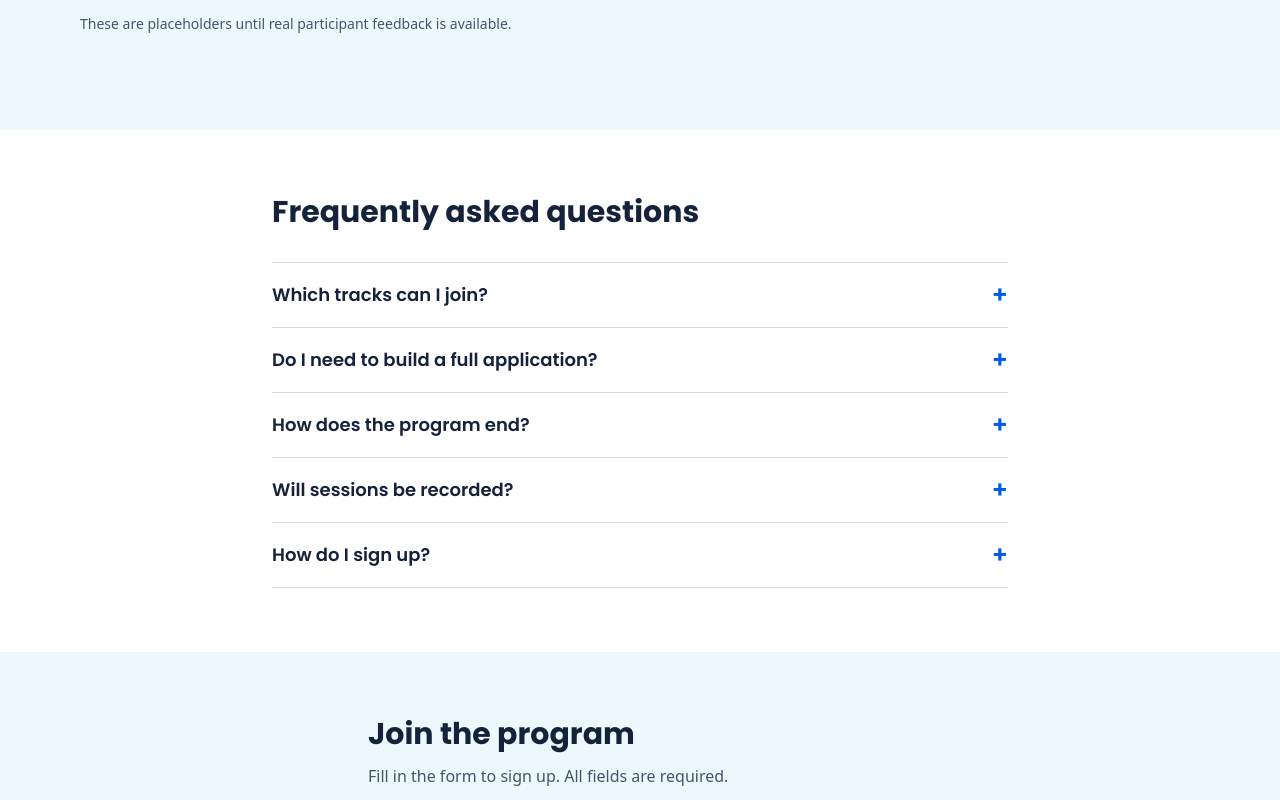
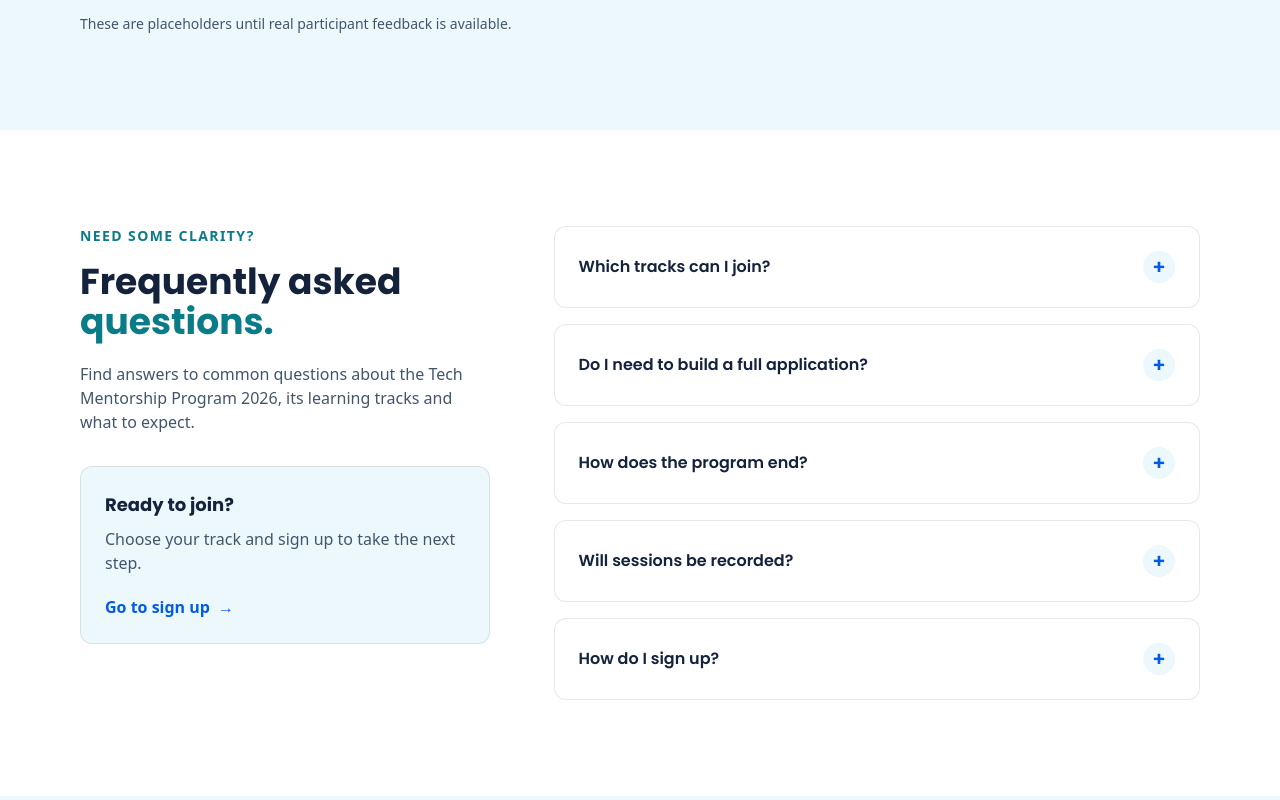
Before and after one commit to apankadavid/tech-mentorship-landing, a React (Vite) app: page / in a window 1280 px wide. Shown: the part 4460-5260 px from the top of the page. Built offline with nearby package versions, Linux system fonts and the light colour scheme.

Commit message:
style: polish FAQ section and fix open-state contrast

```diff
--- a/src/components/Faq.jsx
+++ b/src/components/Faq.jsx
@@ -6,12 +6,44 @@ export default function Faq() {
   const [openId, setOpenId] = useState(null);
 
   return (
-    <section id="faq" className=" bg-white">
-      <div className="mx-auto max-w-3xl px-4 py-16">
-        <h2 className="font-heading text-3xl font-bold text-navy">
-          Frequently asked questions
+    <section id="faq" className="scroll-mt-28 bg-white">
+      <div className="mx-auto max-w-6xl px-4 py-20 sm:py-24">
+        <div className="grid gap-12 lg:grid-cols-5 lg:gap-16">
+          {/* Introduction */}
+          <div className="lg:col-span-2">
+            <p className="text-sm font-bold uppercase tracking-widest text-teal-dark">
+              Need some clarity?
+            </p>
+
+            <h2 className="mt-4 font-heading text-3xl font-bold leading-tight text-navy sm:text-4xl">
+              Frequently asked
+              <span className="block text-teal-dark">questions.</span>
             </h2>
-        <div className="mt-8 border-t border-slate/20">
+
+            <p className="mt-5 text-slate">
+              Find answers to common questions about the Tech Mentorship
+              Program 2026, its learning tracks and what to expect.
+            </p>
+
+            <div className="mt-8 rounded-xl border border-navy/10 bg-ice p-6">
+              <p className="font-heading text-lg font-bold text-navy">
+                Ready to join?
+              </p>
+              <p className="mt-2 text-slate">
+                Choose your track and sign up to take the next step.
+              </p>
+              <a
+                href="#signup"
+                className="mt-5 inline-flex items-center gap-2 font-semibold text-brand hover:underline focus-visible:outline focus-visible:outline-2 focus-visible:outline-offset-4 focus-visible:outline-brand"
+              >
+                Go to sign up
+                <span aria-hidden="true">→</span>
+              </a>
+            </div>
+          </div>
+
+          {/* Questions */}
+          <div className="space-y-4 lg:col-span-3">
             {faqs.map((faq) => (
               <FaqItem
                 key={faq.id}
@@ -22,6 +54,7 @@ export default function Faq() {
             ))}
           </div>
         </div>
+      </div>
     </section>
   );
 }
--- a/src/components/FaqItem.jsx
+++ b/src/components/FaqItem.jsx
@@ -3,7 +3,11 @@ export default function FaqItem({ faq, isOpen, onToggle }) {
   const panelId = `faq-panel-${faq.id}`;
 
   return (
-    <div className="border-b border-slate/20">
+    <div
+      className={`rounded-xl border ${
+        isOpen ? "border-brand/40 bg-ice" : "border-navy/10 bg-white"
+      }`}
+    >
       <h3>
         <button
           id={buttonId}
@@ -11,20 +15,26 @@ export default function FaqItem({ faq, isOpen, onToggle }) {
           aria-expanded={isOpen}
           aria-controls={panelId}
           onClick={onToggle}
-          className="flex w-full items-center justify-between gap-4 py-4 text-left font-heading text-lg font-semibold text-navy focus-visible:outline focus-visible:outline-2 focus-visible:outline-offset-2 focus-visible:outline-brand"
+          className="flex w-full items-center justify-between gap-5 rounded-xl p-5 text-left font-heading text-base font-semibold text-navy focus-visible:outline focus-visible:outline-2 focus-visible:outline-offset-2 focus-visible:outline-brand sm:p-6"
         >
-          {faq.question}
-          <span aria-hidden="true" className="text-2xl text-brand">
+          <span>{faq.question}</span>
+          <span
+            aria-hidden="true"
+            className={`flex h-8 w-8 shrink-0 items-center justify-center rounded-full text-xl ${
+              isOpen ? "bg-brand text-white" : "bg-ice text-brand"
+            }`}
+          >
             {isOpen ? "−" : "+"}
           </span>
         </button>
       </h3>
+
       <div
         id={panelId}
         role="region"
         aria-labelledby={buttonId}
         hidden={!isOpen}
-        className="pb-4 text-slate"
+        className="px-5 pb-5 leading-relaxed text-slate sm:px-6 sm:pb-6"
       >
         {faq.answer}
       </div>
```
Lines whose indentation alone changed are shown as unchanged.
